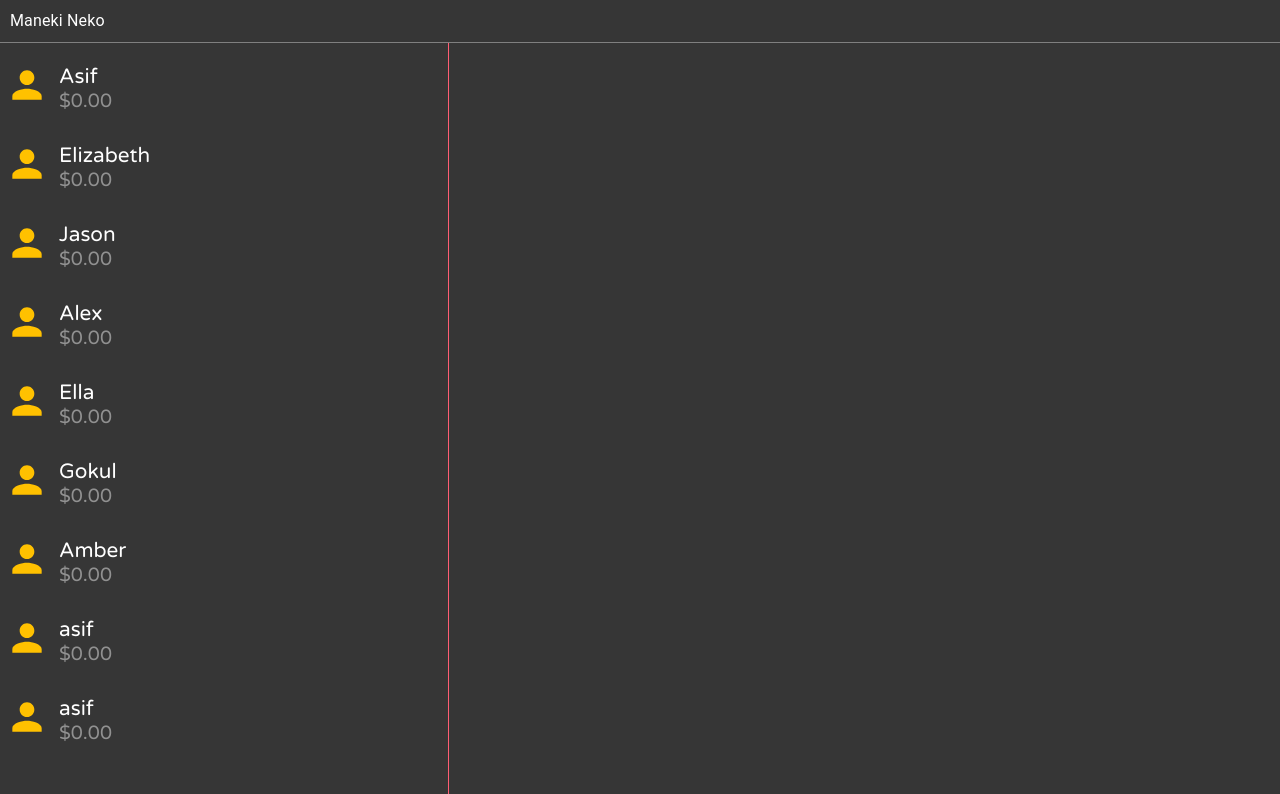
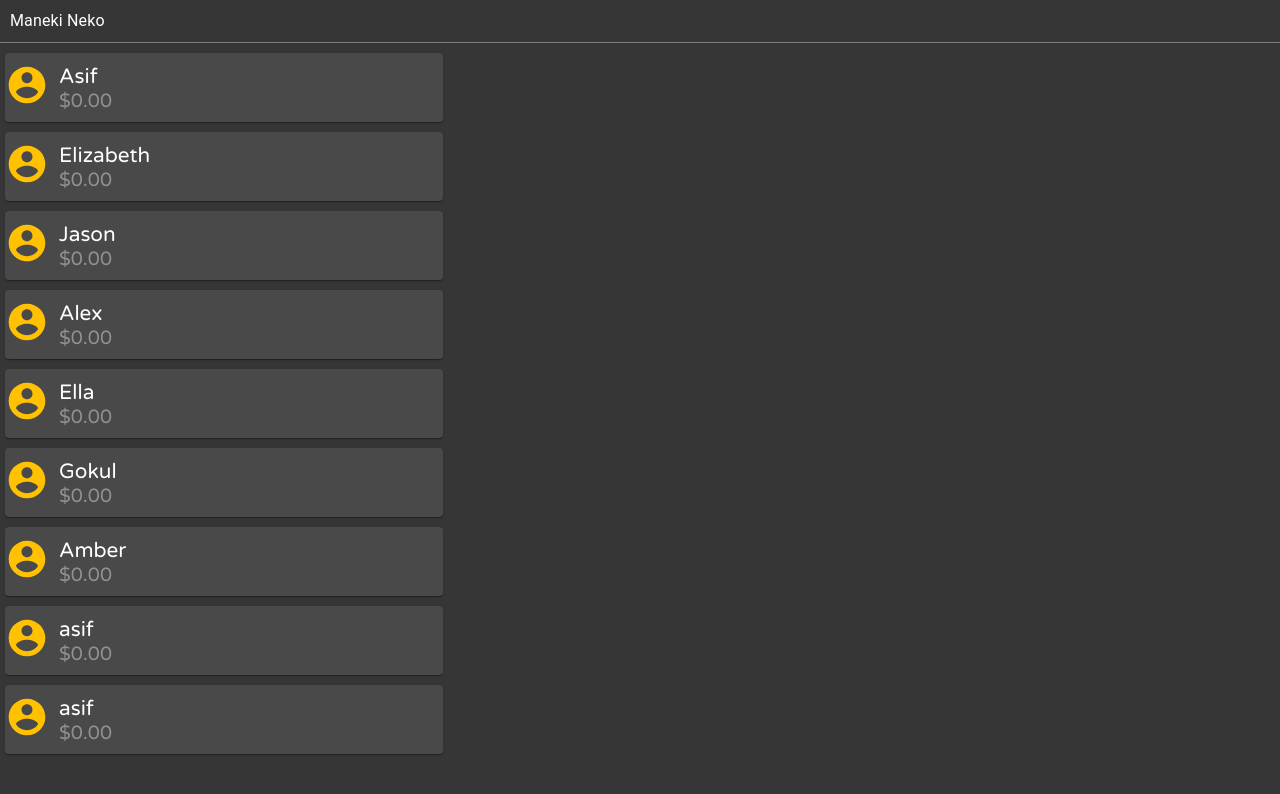
Before and after one commit to asif101/order-day, a React (Create React App) app: page / in a window 1280 px wide. Shown: the top 794 px of the page. Built offline with nearby package versions, Linux system fonts and the light colour scheme.

Commit message:
added card to Person

```diff
--- a/src/components/Main/People/People.js
+++ b/src/components/Main/People/People.js
@@ -9,7 +9,7 @@
         <div className='People'>
             <SimpleBar style={{maxHeight: '100%'}}>
                 {people.map((x, i) => (
-                    <Person key={i} name={x} />
+                    <Person key={i} index={i} name={x} />
                 ))}
             </SimpleBar>
         </div>
--- a/src/components/Main/People/People.scss
+++ b/src/components/Main/People/People.scss
@@ -1,4 +1,3 @@
 .People {
     width: 35%;
-    border-right: 1px solid #ff5d73
 }
--- a/src/components/Main/People/Person/Person.js
+++ b/src/components/Main/People/Person/Person.js
@@ -1,21 +1,31 @@
 import React from 'react'
 import { connect } from 'react-redux'
-import PersonIcon from '@material-ui/icons/Person'
+import AccountCircleIcon from '@material-ui/icons/AccountCircle'
+import Card from '@material-ui/core/Card'
 import './Person.scss'
 
-const Person = ({ name }) => {
+const Person = ({ index, name }) => {
     return (
-        <div className='Person'>
+        <Card className='Person' classes={{ root: 'Person' }}>
             <div className='Person-icon-container'>
-                <PersonIcon />
+                <AccountCircleIcon
+                    // style={{ fill: colors[index % colors.length] }}
+                />
             </div>
             <div className='Person-text-container'>
                 <span className='name'>{name}</span>
                 <span className='money'>$0.00</span>
             </div>
 
-        </div>
+        </Card>
     )
 }
 
 export default connect(null)(Person)
+
+const colors = [
+    '#ffc100',
+    '#7192BE',
+    '#63B995',
+    '#FF5D73',
+]
--- a/src/components/Main/People/Person/Person.scss
+++ b/src/components/Main/People/Person/Person.scss
@@ -1,4 +1,5 @@
 .Person {
+    background-color: rgb(73, 73, 73) !important;
     margin: 10px 5px;
     padding: 10px 0;
     display: flex;
```
Also changed, not shown: src/components/Main/Items/Items.js (added), src/components/Main/Items/Items.scss (added).
